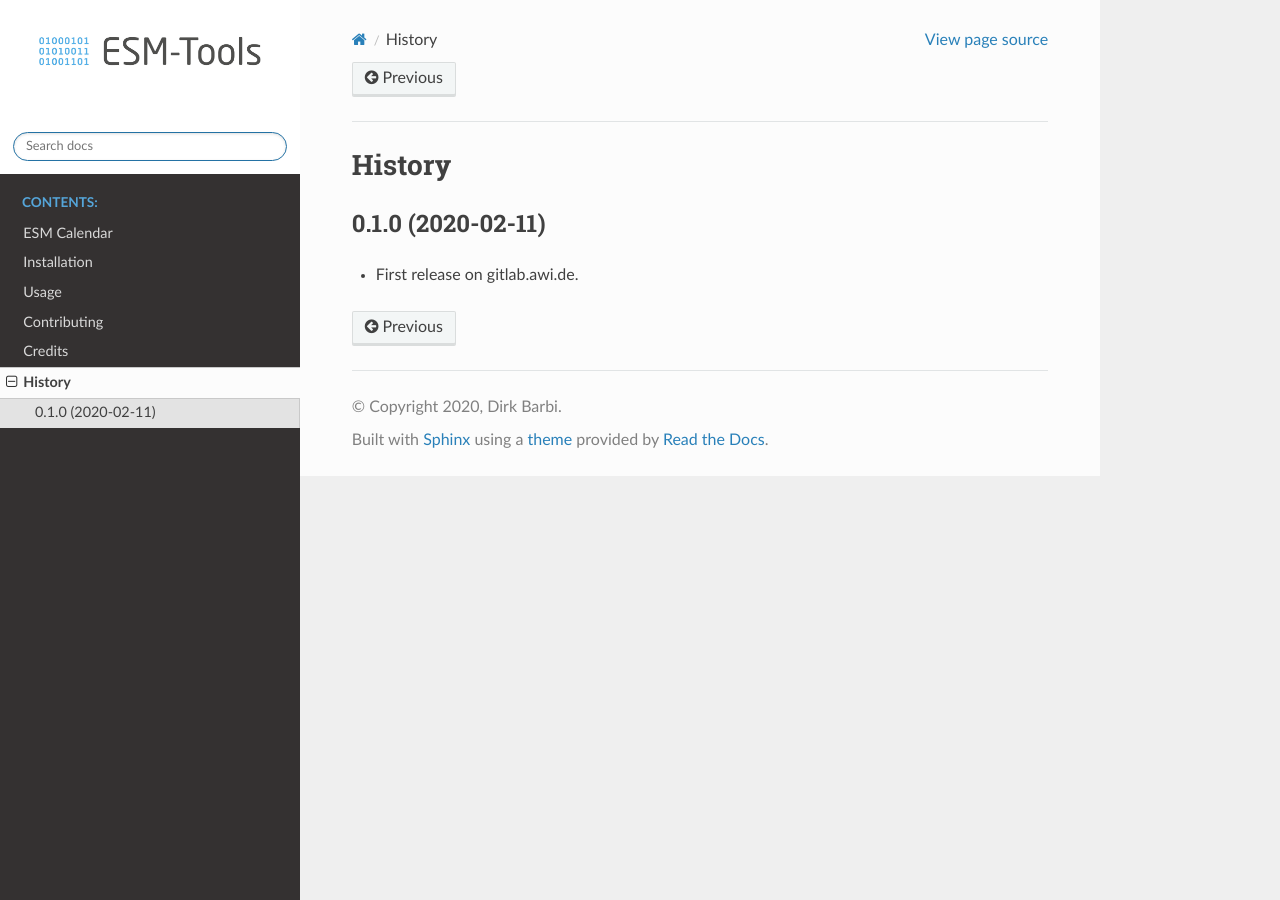
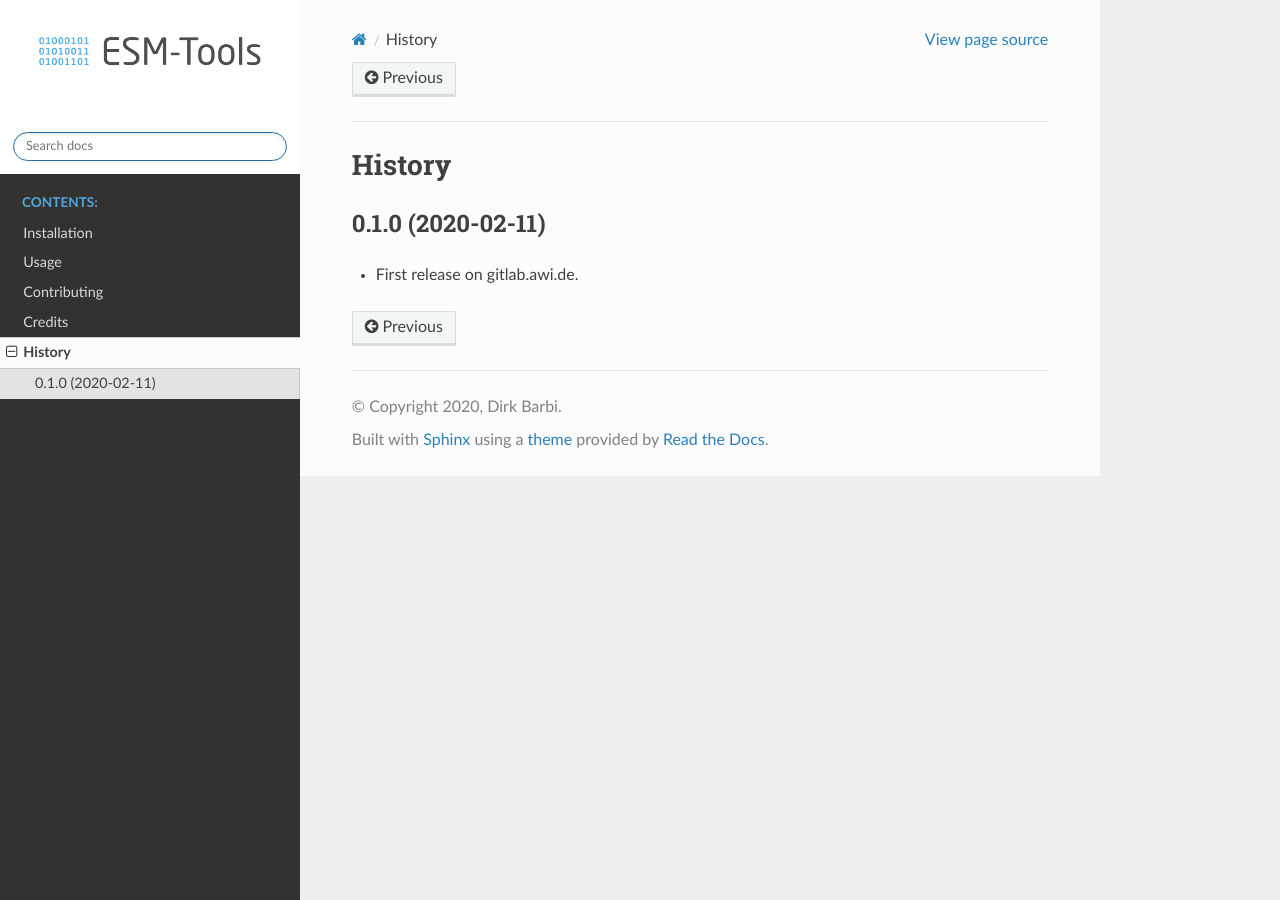
Before and after one commit to esm-tools/esm_calendar, a Sphinx documentation site: the page built from docs/history.rst, in a window 1280 px wide. Built offline with Sphinx 7.4.7 and the Read the Docs theme 2.0.0, drawn with Linux system fonts in a browser that asks for light colours; pages that are not in the unit, such as notebooks, are missing from menus.

```diff
--- a/docs/index.rst
+++ b/docs/index.rst
@@ -1,11 +1,9 @@
-Welcome to ESM Calendar's documentation!
-======================================
+.. include:: ../README.rst
 
 .. toctree::
    :maxdepth: 2
    :caption: Contents:
 
-   readme
    installation
    usage
    modules
```
